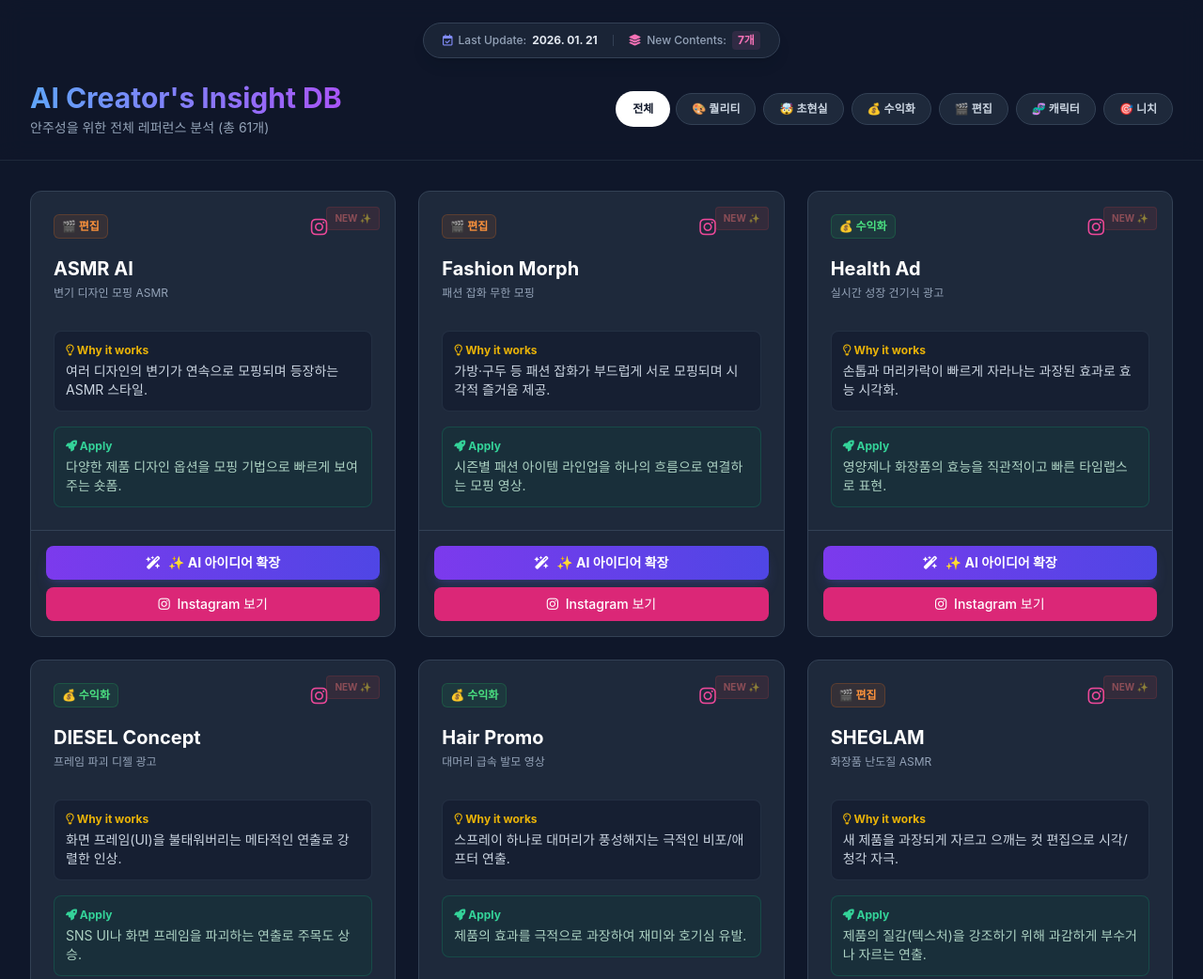
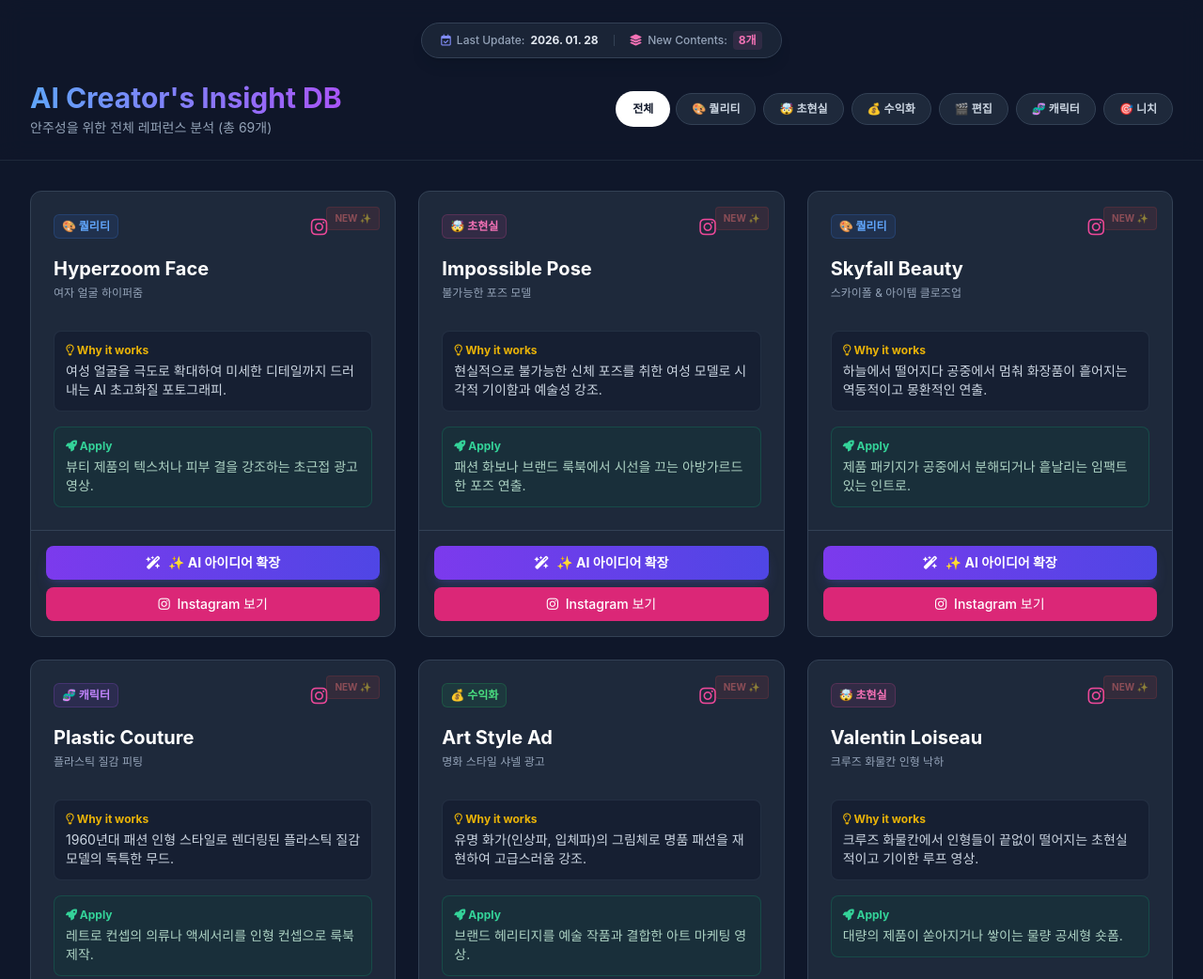
Before and after one commit to 6aiwinners9-Juseong/Ai_winners_insta_db, a plain HTML site: page index.html in a window 1280 px wide. Shown: the top 1042 px of the page at 94% size. Drawn offline with nearby package versions, Linux system fonts and the light colour scheme; a web font is replaced by a local one.

Commit message:
Add files via upload

```diff
--- a/index.html
+++ b/index.html
@@ -161,20 +161,28 @@
         const HOST_API_KEY = "";
         // =================================================================
 
-        const LAST_UPDATE_DATE = "2026. 01. 21"; // 오늘 날짜로 업데이트
+        const LAST_UPDATE_DATE = "2026. 01. 28"; // 오늘 날짜로 업데이트
 
         // 전체 데이터 베이스
         const db = [
-            // --- NEW ADDITIONS (오늘 추가된 7개) ---
-            { tag: "editing", label: "🎬 편집", color: "orange", name: "ASMR AI", sub: "변기 디자인 모핑 ASMR", why: "여러 디자인의 변기가 연속으로 모핑되며 등장하는 ASMR 스타일.", apply: "다양한 제품 디자인 옵션을 모핑 기법으로 빠르게 보여주는 숏폼.", link: "https://www.instagram.com/reel/DTjRgwGjaPp/?igsh=MW9qandoOW5ic3Bjeg==", new: true },
-            { tag: "editing", label: "🎬 편집", color: "orange", name: "Fashion Morph", sub: "패션 잡화 무한 모핑", why: "가방·구두 등 패션 잡화가 부드럽게 서로 모핑되며 시각적 즐거움 제공.", apply: "시즌별 패션 아이템 라인업을 하나의 흐름으로 연결하는 모핑 영상.", link: "https://www.instagram.com/reel/DSNJNcPgjGK/?igsh=Y2RwYnk2aDhqeWd1", new: true },
-            { tag: "marketing", label: "💰 수익화", color: "green", name: "Health Ad", sub: "실시간 성장 건기식 광고", why: "손톱과 머리카락이 빠르게 자라나는 과장된 효과로 효능 시각화.", apply: "영양제나 화장품의 효능을 직관적이고 빠른 타임랩스로 표현.", link: "https://www.instagram.com/reel/DSwzPfJgX93/?igsh=ZmxrbGlycnd0eDB1", new: true },
-            { tag: "marketing", label: "💰 수익화", color: "green", name: "DIESEL Concept", sub: "프레임 파괴 디젤 광고", why: "화면 프레임(UI)을 불태워버리는 메타적인 연출로 강렬한 인상.", apply: "SNS UI나 화면 프레임을 파괴하는 연출로 주목도 상승.", link: "https://www.instagram.com/reel/DSFvmfTkQP-/?igsh=MTA5bzZmc3h6cWthdg==", new: true },
-            { tag: "marketing", label: "💰 수익화", color: "green", name: "Hair Promo", sub: "대머리 급속 발모 영상", why: "스프레이 하나로 대머리가 풍성해지는 극적인 비포/애프터 연출.", apply: "제품의 효과를 극적으로 과장하여 재미와 호기심 유발.", link: "https://www.instagram.com/reel/DPYvKQYDeTn/?igsh=MmVhaWVvazhjZmtu", new: true },
-            { tag: "editing", label: "🎬 편집", color: "orange", name: "SHEGLAM", sub: "화장품 난도질 ASMR", why: "새 제품을 과장되게 자르고 으깨는 컷 편집으로 시각/청각 자극.", apply: "제품의 질감(텍스처)을 강조하기 위해 과감하게 부수거나 자르는 연출.", link: "https://www.instagram.com/reel/DTAkumHAZua/?igsh=MTVuaWtkNzdiNnA0dA==", new: true },
-            { tag: "surreal", label: "🤯 초현실", color: "pink", name: "Cinematic AI", sub: "구름 위 도로 바이크", why: "도로 위에 구름층이 펼쳐진 비현실적인 풍경 속을 질주.", apply: "여행 상품이나 자동차 광고 시 비현실적인 배경 합성으로 로망 자극.", link: "https://www.instagram.com/reel/DLE0_PqtTb7/?igsh=M2ZvMzBzYmNhYjcz", new: true },
+            // --- NEW ADDITIONS (오늘 추가된 8개) ---
+            { tag: "quality", label: "🎨 퀄리티", color: "blue", name: "Hyperzoom Face", sub: "여자 얼굴 하이퍼줌", why: "여성 얼굴을 극도로 확대하여 미세한 디테일까지 드러내는 AI 초고화질 포토그래피.", apply: "뷰티 제품의 텍스처나 피부 결을 강조하는 초근접 광고 영상.", link: "https://www.instagram.com/reel/DSSa5qmDyOL/?igsh=MTZjNnY0d204bTkzbQ==", new: true },
+            { tag: "surreal", label: "🤯 초현실", color: "pink", name: "Impossible Pose", sub: "불가능한 포즈 모델", why: "현실적으로 불가능한 신체 포즈를 취한 여성 모델로 시각적 기이함과 예술성 강조.", apply: "패션 화보나 브랜드 룩북에서 시선을 끄는 아방가르드한 포즈 연출.", link: "https://www.instagram.com/p/DT77sBCDFmm/?utm_source=ig_web_copy_link&igsh=NTc4MTIwNjQ2YQ==", new: true },
+            { tag: "quality", label: "🎨 퀄리티", color: "blue", name: "Skyfall Beauty", sub: "스카이폴 & 아이템 클로즈업", why: "하늘에서 떨어지다 공중에서 멈춰 화장품이 흩어지는 역동적이고 몽환적인 연출.", apply: "제품 패키지가 공중에서 분해되거나 흩날리는 임팩트 있는 인트로.", link: "https://www.instagram.com/reel/DT2mUkmDRZd/?utm_source=ig_web_copy_link&igsh=NTc4MTIwNjQ2YQ==", new: true },
+            { tag: "character", label: "🧬 캐릭터", color: "purple", name: "Plastic Couture", sub: "플라스틱 질감 피팅", why: "1960년대 패션 인형 스타일로 렌더링된 플라스틱 질감 모델의 독특한 무드.", apply: "레트로 컨셉의 의류나 액세서리를 인형 컨셉으로 룩북 제작.", link: "https://www.instagram.com/p/DTPF37okrry/?utm_source=ig_web_copy_link&igsh=NTc4MTIwNjQ2YQ==", new: true },
+            { tag: "marketing", label: "💰 수익화", color: "green", name: "Art Style Ad", sub: "명화 스타일 샤넬 광고", why: "유명 화가(인상파, 입체파)의 그림체로 명품 패션을 재현하여 고급스러움 강조.", apply: "브랜드 헤리티지를 예술 작품과 결합한 아트 마케팅 영상.", link: "https://www.instagram.com/reel/DT8fntKCBdn/?utm_source=ig_web_copy_link&igsh=NTc4MTIwNjQ2YQ==", new: true },
+            { tag: "surreal", label: "🤯 초현실", color: "pink", name: "Valentin Loiseau", sub: "크루즈 화물칸 인형 낙하", why: "크루즈 화물칸에서 인형들이 끝없이 떨어지는 초현실적이고 기이한 루프 영상.", apply: "대량의 제품이 쏟아지거나 쌓이는 물량 공세형 숏폼.", link: "https://www.instagram.com/reel/DT93Z6kDYCG/?utm_source=ig_web_copy_link&igsh=NTc4MTIwNjQ2YQ==", new: true },
+            { tag: "surreal", label: "🤯 초현실", color: "pink", name: "Gucci Objects", sub: "구찌 사물 AI 아트", why: "구찌 로고와 스타일로 일상의 다양한 사물들을 재해석하여 브랜드 아이덴티티 주입.", apply: "일상 용품을 브랜드 패턴으로 뒤덮는 게릴라 마케팅 이미지.", link: "https://www.instagram.com/p/DTLRsI8iDVP/?utm_source=ig_web_copy_link&igsh=MzRlODBiNWFlZA==", new: true },
+            { tag: "marketing", label: "💰 수익화", color: "green", name: "Beauty Tech", sub: "자동 헤어 스타일링 기계", why: "기계가 자동으로 머리카락 스타일을 만들어주는 미래지향적 컨셉 영상.", apply: "미래의 뷰티 살롱이나 자동화된 서비스를 상상하여 시각화.", link: "https://www.instagram.com/reel/DSk5L7Mk_bO/?utm_source=ig_web_copy_link&igsh=NTc4MTIwNjQ2YQ==", new: true },
 
             // --- PREVIOUS ITEMS (이전 항목들) ---
+            { tag: "editing", label: "🎬 편집", color: "orange", name: "ASMR AI", sub: "변기 디자인 모핑 ASMR", why: "여러 디자인의 변기가 연속으로 모핑되며 등장하는 ASMR 스타일.", apply: "다양한 제품 디자인 옵션을 모핑 기법으로 빠르게 보여주는 숏폼.", link: "https://www.instagram.com/reel/DTjRgwGjaPp/?igsh=MW9qandoOW5ic3Bjeg==" },
+            { tag: "editing", label: "🎬 편집", color: "orange", name: "Fashion Morph", sub: "패션 잡화 무한 모핑", why: "가방·구두 등 패션 잡화가 부드럽게 서로 모핑되며 시각적 즐거움 제공.", apply: "시즌별 패션 아이템 라인업을 하나의 흐름으로 연결하는 모핑 영상.", link: "https://www.instagram.com/reel/DSNJNcPgjGK/?igsh=Y2RwYnk2aDhqeWd1" },
+            { tag: "marketing", label: "💰 수익화", color: "green", name: "Health Ad", sub: "실시간 성장 건기식 광고", why: "손톱과 머리카락이 빠르게 자라나는 과장된 효과로 효능 시각화.", apply: "영양제나 화장품의 효능을 직관적이고 빠른 타임랩스로 표현.", link: "https://www.instagram.com/reel/DSwzPfJgX93/?igsh=ZmxrbGlycnd0eDB1" },
+            { tag: "marketing", label: "💰 수익화", color: "green", name: "DIESEL Concept", sub: "프레임 파괴 디젤 광고", why: "화면 프레임(UI)을 불태워버리는 메타적인 연출로 강렬한 인상.", apply: "SNS UI나 화면 프레임을 파괴하는 연출로 주목도 상승.", link: "https://www.instagram.com/reel/DSFvmfTkQP-/?igsh=MTA5bzZmc3h6cWthdg==" },
+            { tag: "marketing", label: "💰 수익화", color: "green", name: "Hair Promo", sub: "대머리 급속 발모 영상", why: "스프레이 하나로 대머리가 풍성해지는 극적인 비포/애프터 연출.", apply: "제품의 효과를 극적으로 과장하여 재미와 호기심 유발.", link: "https://www.instagram.com/reel/DPYvKQYDeTn/?igsh=MmVhaWVvazhjZmtu" },
+            { tag: "editing", label: "🎬 편집", color: "orange", name: "SHEGLAM", sub: "화장품 난도질 ASMR", why: "새 제품을 과장되게 자르고 으깨는 컷 편집으로 시각/청각 자극.", apply: "제품의 질감(텍스처)을 강조하기 위해 과감하게 부수거나 자르는 연출.", link: "https://www.instagram.com/reel/DTAkumHAZua/?igsh=MTVuaWtkNzdiNnA0dA==" },
+            { tag: "surreal", label: "🤯 초현실", color: "pink", name: "Cinematic AI", sub: "구름 위 도로 바이크", why: "도로 위에 구름층이 펼쳐진 비현실적인 풍경 속을 질주.", apply: "여행 상품이나 자동차 광고 시 비현실적인 배경 합성으로 로망 자극.", link: "https://www.instagram.com/reel/DLE0_PqtTb7/?igsh=M2ZvMzBzYmNhYjcz" },
             { tag: "surreal", label: "🤯 초현실", color: "pink", name: "Hera Kim", sub: "명품 브랜드로 꾸민 세상", why: "샤넬 등 명품 브랜드 컨셉으로 관광 명소나 건물을 재해석하여 시각적 충격 제공.", apply: "특정 브랜드 스타일로 우리 동네나 사무실 꾸미기 콘텐츠.", link: "https://www.instagram.com/reel/DQwriaFiBSc/?utm_source=ig_web_copy_link&igsh=NTc4MTIwNjQ2YQ==" },
             { tag: "surreal", label: "🤯 초현실", color: "pink", name: "If Only (@ifonly.ai)", sub: "초현실적 패션쇼 & 명소", why: "명품 브랜드와 자연/명소를 결합한 웅장한 런웨이 영상.", apply: "제품이 주인공이 되는 거대한 가상 런웨이 기획.", link: "https://www.instagram.com/reel/DS0DDdRjGcF/?utm_source=ig_web_copy_link&igsh=NTc4MTIwNjQ2YQ==" },
             { tag: "quality", label: "🎨 퀄리티", color: "blue", name: "Нейросети (@syntx_ai)", sub: "립스틱 모핑 광고", why: "시각효과와 자연스러운 모핑(변환) 기술이 뛰어남.", apply: "제품이 생성되는 과정을 화려한 모핑 효과로 연출.", link: "https://www.instagram.com/reel/DRcYez5iD95/?utm_source=ig_web_copy_link&igsh=NTc4MTIwNjQ2YQ==" },
```
